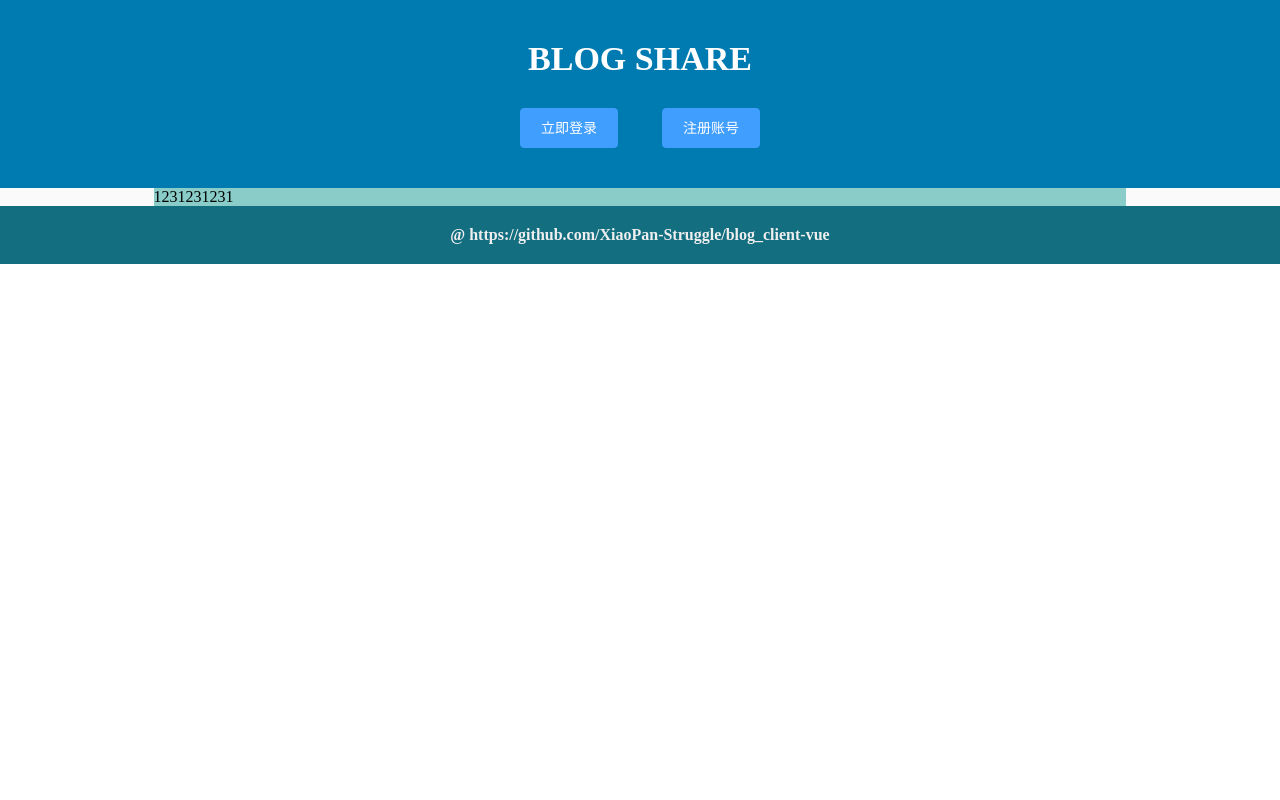
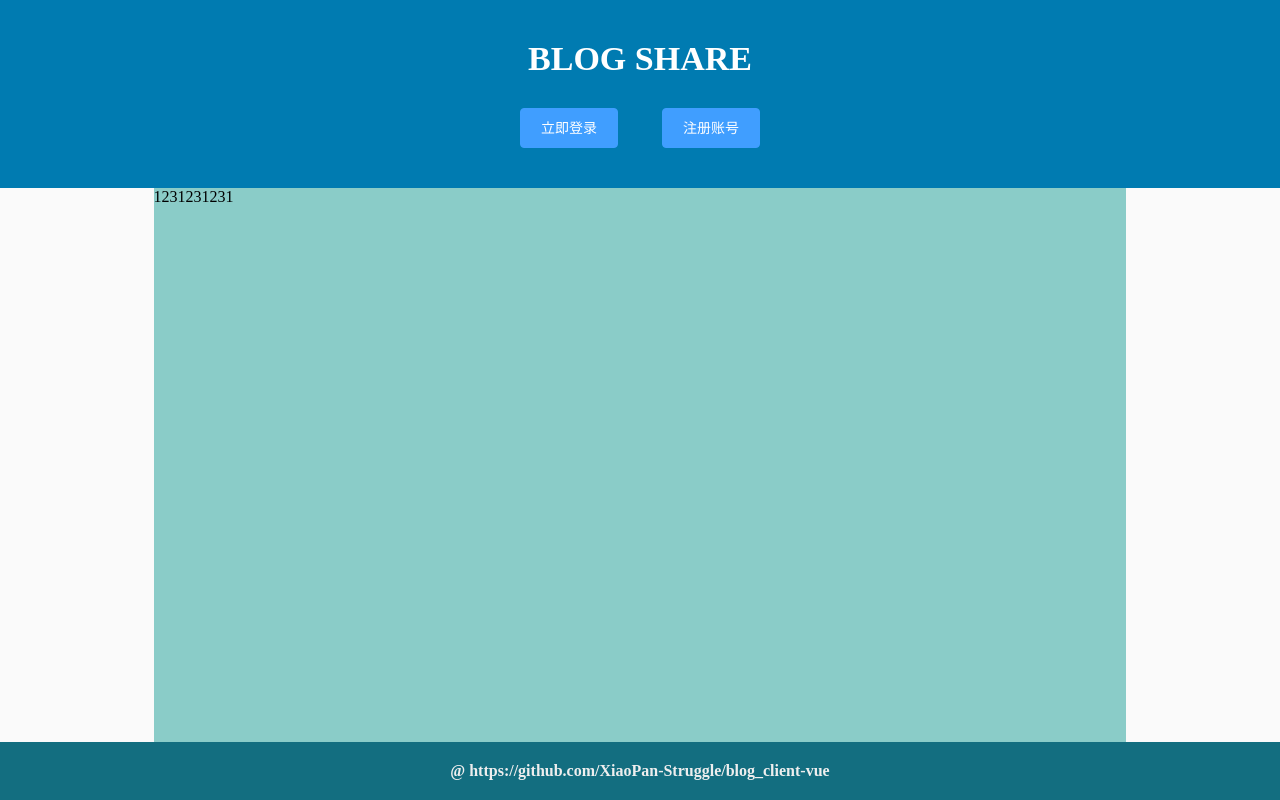
Before and after one commit to XiaoPan-Struggle/blog_client-vue, a Vue app: page / in a window 1280 px wide. Built offline with nearby package versions, Linux system fonts and the light colour scheme.

Commit message:
让上下分别靠上下，中间沾满

```diff
--- a/src/App.vue
+++ b/src/App.vue
@@ -24,11 +24,11 @@ body,h1,h2,h3,h4,h5{
   padding: 0;
   margin: 0;
 }
-main{
-  background-color: #8accc8;
-}
 *{
   box-sizing: border-box;
+}
+html,body,#app{
+  height: 100%;
 }
 #app {
   background-color: #fafafa;
@@ -43,6 +43,7 @@ main{
   }
   #main{
     grid-area: main;
+    background-color: #8accc8;
   }
   #footer{
     grid-area: footer;
```
